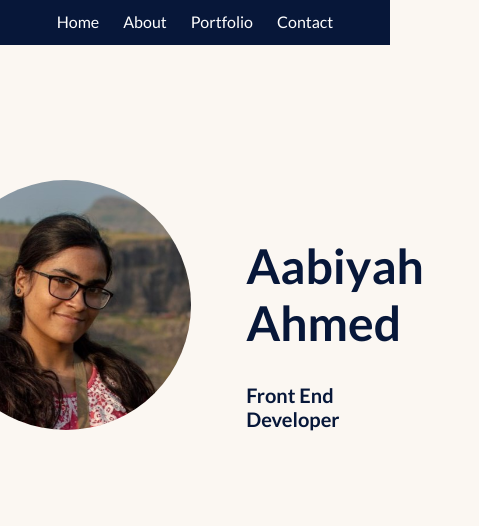
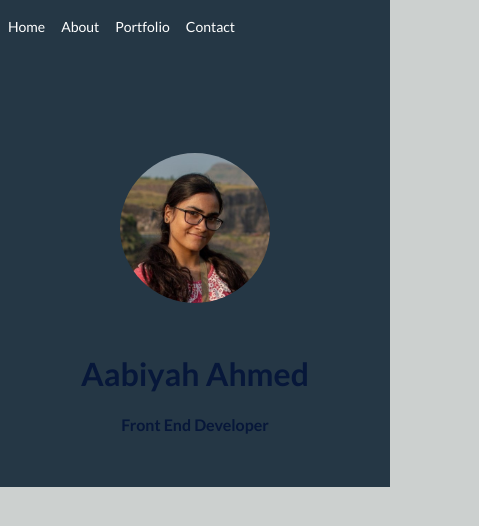
Before and after one commit to aabiyahahmed/portfolio-abia, a React (Vite) app: page / in a window 390 px wide. Shown: the top 526 px of the page, 479 px wide, since content can reach past the window. Built offline with nearby package versions, Linux system fonts and the light colour scheme.

Commit message:
made UI responsive

```diff
--- a/src/index.css
+++ b/src/index.css
@@ -1,8 +1,8 @@
 body{
   margin: 0;
   font-family: "Lato", Arial;
-  background-color: rgb(251, 247, 242);
-  color: #071739;
+  background-color: #CCD0CF;
+  color: #06141B;
 }
 
 .navbar{
@@ -10,8 +10,8 @@ body{
   justify-content: center;
   width: 100%;
   height: 45px;
-
-  background-color: #071739;
+  font-size: medium;
+  background-color: #253745;
 }
 
 .header-ul{
@@ -107,14 +107,14 @@ body{
   margin-top: 57px;
   width: 100%;
   align-items: center;
-  color: #071739;
+
 }
 
 .li-skill{
   font-size: 1.1rem;
   margin: 10px;
   width: max-content;
-  background-color: #e5ccb1;
+  background-color: #9BA8AB;
   border-radius: 20px;
   color: rgb(0, 0, 0);
   padding: 10px;
@@ -122,7 +122,7 @@ body{
 }
 
 .li-skill:hover{
-  background-color: #f1eae3;
+  background-color: #CCD0CF;
 }
 .desc{
   font-size: 1.3rem
@@ -149,7 +149,7 @@ body{
 
 
 .project-card {
-  background: #b1c6df;
+  background: #9BA8AB;
   padding: 20px;
   width: 300px;
   border-radius: 10px;
@@ -167,7 +167,7 @@ body{
   display: inline-block;
   margin-top: 10px;
   padding: 8px 15px;
-  background-color: #4B6382;
+  background-color: #4A5C6A;
   color: white;
   text-decoration: none;
   border-radius: 8px;
@@ -185,8 +185,8 @@ body{
   align-items: center;
   justify-content: center;
   text-align: center;
-  background-color: #4B6382;
-  color: rgb(255, 255, 255);
+  background-color: #4A5C6A;
+  color: #CCD0CF;
   padding: 50px 20px;
   width: 100%;
   margin: 100px auto;
@@ -210,10 +210,130 @@ body{
 .social-icon {
   font-size: 80px;
   transition: transform 0.3s ease, color 0.3s ease;
-  color: #b1c6df;
+  color: #9BA8AB;
 }
 
 .social-icon:hover{
   color: #ffffff;
   transform: scale(1.2);
 }
+
+
+@media (max-width: 1024px) {
+  .home-container {
+    flex-direction: column;
+    align-items: center;
+    text-align: center;
+  }
+
+  .text {
+    margin: 0;
+    padding: 0;
+  }
+}
+
+
+@media (max-width: 768px) {
+  .navbar {
+    flex-direction: column;
+    height: auto;
+    text-align: center;
+    padding: 10px 0;
+  }
+
+  .header-ul {
+    position: static;
+    text-align: center;
+  }
+
+  .header-li {
+    display: block;
+    text-align: center;
+  }
+
+  .header-li a {
+    padding: 10px;
+    display: block;
+  }
+
+  .home-container {
+    flex-direction: column;
+    text-align: center;
+    margin-top: 80px;
+  }
+
+  .profile {
+    width: 200px;
+    height: 200px;
+  }
+
+  .name {
+    font-size: 2.5rem;
+  }
+
+  .title {
+    font-size: 18px;
+  }
+
+  .skills {
+    columns: 1;
+    text-align: center;
+  }
+
+  .portfolio-section {
+    padding: 30px;
+  }
+
+  .projects-container {
+    flex-direction: column;
+    align-items: center;
+  }
+
+  .project-card {
+    width: 90%;
+  }
+
+  .contact-section {
+    width: 90%;
+    padding: 30px;
+    margin: 50px auto;
+  }
+
+  .social-links {
+    flex-direction: column;
+    gap: 20px;
+  }
+
+  .social-icon {
+    font-size: 50px;
+  }
+}
+
+
+@media (max-width: 480px) {
+  .name {
+    font-size: 2rem;
+  }
+
+  .title {
+    font-size: 16px;
+  }
+
+  .header-li a {
+    padding: 8px;
+    font-size: 14px;
+  }
+
+  .profile {
+    width: 150px;
+    height: 150px;
+  }
+
+  .contact-section h2 {
+    font-size: 28px;
+  }
+
+  .social-icon {
+    font-size: 40px;
+  }
+}
```
